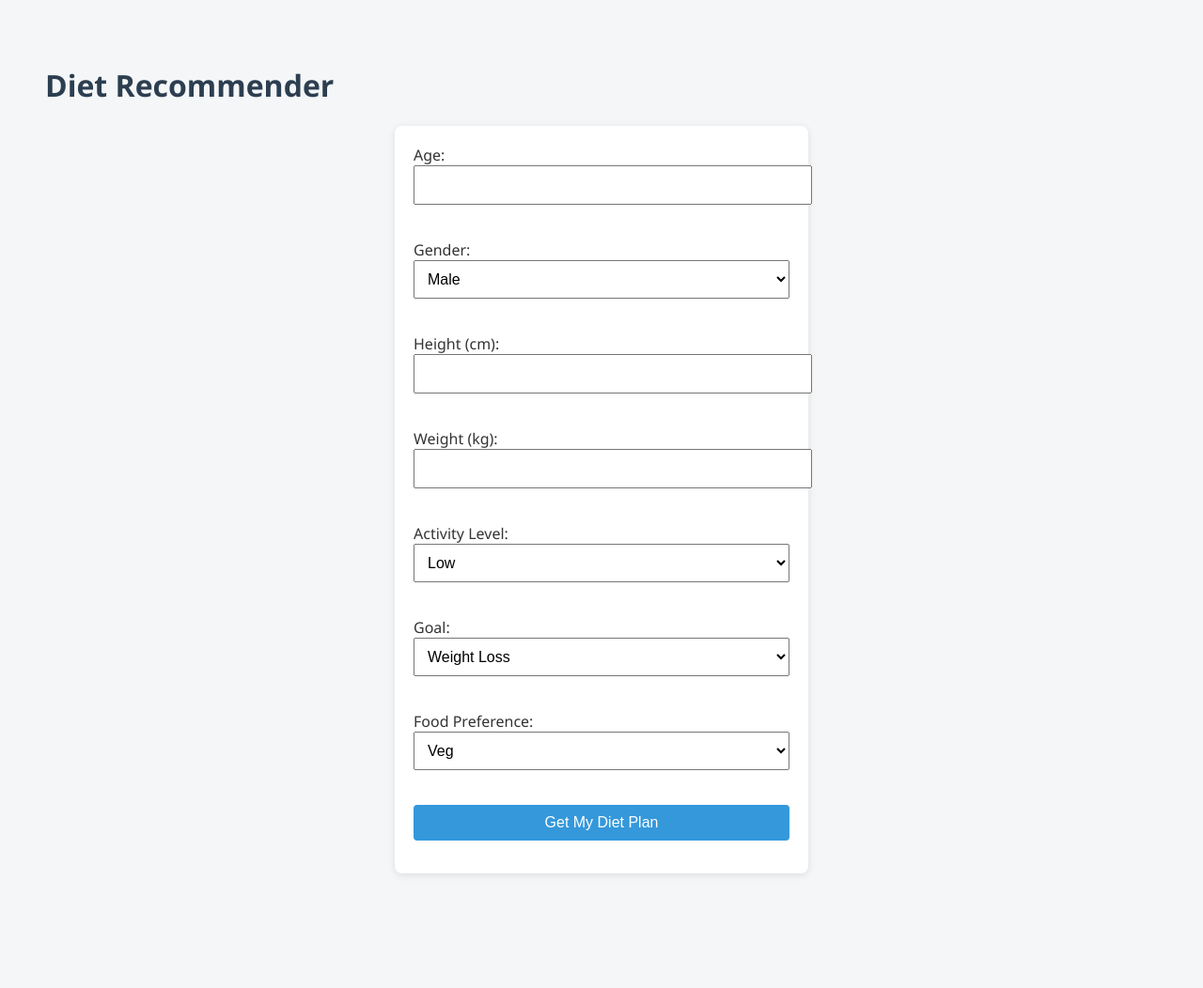
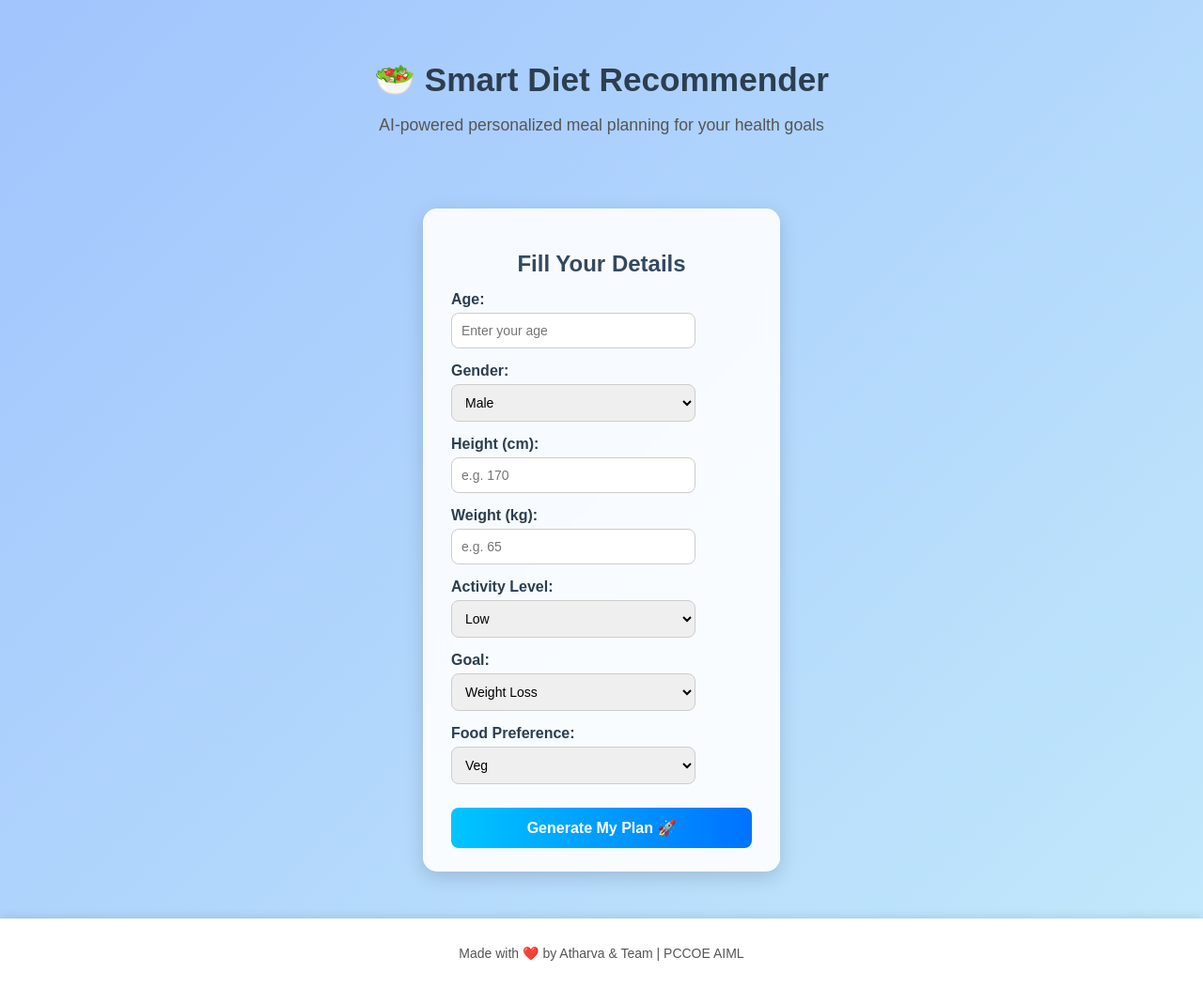
Before and after one commit to Atharvaa09/Diet-recommender, a Flask app: page / in a window 1280 px wide. Shown: the whole page at 94% size. Before the commit the page ends 932 px from the top, so only its background shows below. Run offline with Flask 3, Linux system fonts and the light colour scheme.

Commit message:
improvement in css and templates file

```diff
--- a/static/style.css
+++ b/static/style.css
@@ -1,44 +1,173 @@
+/* ---------- GLOBAL STYLING ---------- */
 body {
-  font-family: 'Segoe UI', sans-serif;
-  background-color: #f4f6f8;
-  padding: 40px;
+  font-family: 'Poppins', sans-serif;
+  margin: 0;
+  padding: 0;
+  background: linear-gradient(135deg, #A1C4FD, #C2E9FB);
   color: #333;
 }
 
-h1, h2 {
+header {
+  text-align: center;
+  padding: 40px 20px 10px;
   color: #2c3e50;
 }
 
-form {
-  background: #fff;
-  padding: 20px;
-  border-radius: 8px;
-  max-width: 400px;
-  margin: auto;
-  box-shadow: 0 2px 8px rgba(0,0,0,0.1);
+header h1 {
+  font-size: 2.2rem;
+  margin-bottom: 5px;
 }
 
-input, select, button {
-  display: block;
-  width: 100%;
-  margin-bottom: 15px;
-  padding: 10px;
-  font-size: 16px;
+header p {
+  font-size: 1.1rem;
+  color: #555;
 }
 
+main {
+  display: flex;
+  justify-content: center;
+  align-items: center;
+  min-height: 70vh;
+  padding: 20px; /* Prevents overflow on small screens */
+}
+
+footer {
+  text-align: center;
+  padding: 15px;
+  background-color: #fff;
+  color: #555;
+  font-size: 14px;
+  box-shadow: 0 -2px 10px rgba(0,0,0,0.1);
+}
+
+/* ---------- INDEX PAGE ---------- */
+.form-card {
+  background-color: rgba(255, 255, 255, 0.9);
+  backdrop-filter: blur(10px);
+  border-radius: 15px;
+  box-shadow: 0 6px 20px rgba(0, 0, 0, 0.15);
+  width: 320px;           /* slimmer and balanced */
+  max-width: 90%;
+  text-align: left;
+  margin: 30px auto;
+  padding: 25px 30px;
+  transition: all 0.2s ease;
+}
+
+.form-card h2 {
+  color: #34495e;
+  text-align: center;
+  margin-bottom: 15px;
+}
+
+.form-group {
+  margin-bottom: 15px;
+}
+
+.form-group label {
+  font-weight: 600;
+  color: #2c3e50;
+  display: block;
+  margin-bottom: 5px;
+}
+
+.form-group input,
+.form-group select {
+  width: 100%;
+  max-width: 260px;     /* keeps it neat */
+  padding: 10px;
+  border-radius: 8px;
+  border: 1px solid #ccc;
+  font-size: 14px;
+  box-sizing: border-box;
+}
+
+/* ---------- BUTTONS ---------- */
 button {
-  background-color: #3498db;
+  width: 100%;
+  padding: 12px;
+  border: none;
+  border-radius: 8px;
+  background: linear-gradient(90deg, #00c6ff, #0072ff);
   color: white;
-  border: none;
-  border-radius: 4px;
+  font-size: 16px;
+  font-weight: 600;
   cursor: pointer;
+  transition: all 0.3s ease;
+  margin-top: 10px;
 }
 
 button:hover {
-  background-color: #2980b9;
+  background: linear-gradient(90deg, #0072ff, #00c6ff);
+  box-shadow: 0 4px 10px rgba(0, 114, 255, 0.4);
+  transform: translateY(-2px);
 }
 
-ul {
-  list-style-type: disc;
-  padding-left: 20px;
+/* ---------- RESULT PAGE ---------- */
+.result-card {
+  background-color: #fff;
+  padding: 30px;
+  border-radius: 15px;
+  box-shadow: 0 8px 25px rgba(0,0,0,0.15);
+  width: 400px;
+  max-width: 90%;
+  text-align: center;
+  margin: 40px auto;
 }
+
+.result-card h2 {
+  color: #2c3e50;
+  margin-bottom: 10px;
+}
+
+.result-card .highlight {
+  font-size: 28px;
+  font-weight: 700;
+  color: #27ae60;
+}
+
+.result-card h3 span {
+  color: #2980b9;
+}
+
+.meal-list {
+  margin-top: 20px;
+  display: flex;
+  flex-direction: column;
+  gap: 15px;
+}
+
+.meal-item {
+  background: linear-gradient(135deg, #E0C3FC, #8EC5FC);
+  border-radius: 10px;
+  padding: 15px;
+  display: flex;
+  align-items: center;
+  justify-content: flex-start;
+  box-shadow: 0 3px 8px rgba(0,0,0,0.1);
+  transition: transform 0.2s ease;
+}
+
+.meal-item:hover {
+  transform: scale(1.03);
+}
+
+.meal-emoji {
+  font-size: 22px;
+  margin-right: 10px;
+}
+
+.back-btn {
+  display: inline-block;
+  margin-top: 25px;
+  padding: 10px 20px;
+  background-color: #6a5acd;
+  color: white;
+  text-decoration: none;
+  border-radius: 8px;
+  transition: 0.3s;
+}
+
+.back-btn:hover {
+  background-color: #5848c2;
+}
--- a/templates/index.html
+++ b/templates/index.html
@@ -1,37 +1,78 @@
-<!doctype html>
-<html>
-  <head><title>Diet Recommender</title></head>
+<!DOCTYPE html>
+<html lang="en">
+<head>
+  <meta charset="UTF-8">
+  <meta name="viewport" content="width=device-width, initial-scale=1.0">
+  <title>Diet Recommender | Home</title>
+  <link rel="stylesheet" href="{{ url_for('static', filename='style.css') }}">
+</head>
 <body>
-    <h1>Diet Recommender</h1>
-    <link rel="stylesheet" href="{{ url_for('static', filename='style.css') }}">
-    <form action="/recommend" method="post">
-      Age: <input name="age" required><br>
-      Gender:
-      <select name="gender">
+  <header>
+    <h1>🥗 Smart Diet Recommender</h1>
+    <p>AI-powered personalized meal planning for your health goals</p>
+  </header>
+
+  <main>
+    <div class="form-card enhanced">
+      <h2>Fill Your Details</h2>
+      <form action="/recommend" method="POST">
+        <div class="form-group">
+          <label>Age:</label>
+          <input type="number" name="age" placeholder="Enter your age" required>
+        </div>
+
+        <div class="form-group">
+          <label>Gender:</label>
+          <select name="gender" required>
             <option>Male</option>
             <option>Female</option>
-      </select><br>
-      Height (cm): <input name="height" required><br>
-      Weight (kg): <input name="weight" required><br>
-      Activity Level:
-      <select name="activity">
+          </select>
+        </div>
+
+        <div class="form-group">
+          <label>Height (cm):</label>
+          <input type="number" name="height" placeholder="e.g. 170" required>
+        </div>
+
+        <div class="form-group">
+          <label>Weight (kg):</label>
+          <input type="number" name="weight" placeholder="e.g. 65" required>
+        </div>
+
+        <div class="form-group">
+          <label>Activity Level:</label>
+          <select name="activity" required>
             <option value="low">Low</option>
             <option value="medium">Medium</option>
             <option value="high">High</option>
-      </select><br>
-      Goal:
-      <select name="goal">
+          </select>
+        </div>
+
+        <div class="form-group">
+          <label>Goal:</label>
+          <select name="goal" required>
             <option value="weight_loss">Weight Loss</option>
             <option value="muscle_gain">Muscle Gain</option>
             <option value="maintain">Maintain</option>
-      </select><br>
-      Food Preference:
-      <select name="preference">
+          </select>
+        </div>
+
+        <div class="form-group">
+          <label>Food Preference:</label>
+          <select name="preference" required>
             <option>Veg</option>
             <option>Non-Veg</option>
             <option>Vegan</option>
-      </select><br>
-      <button type="submit">Get My Diet Plan</button>
+          </select>
+        </div>
+
+        <button type="submit">Generate My Plan 🚀</button>
       </form>
+    </div>
+  </main>
+
+  <footer>
+    <p>Made with ❤️ by Atharva & Team | PCCOE AIML</p>
+  </footer>
 </body>
 </html>
```
Also changed, not shown: templates/result.html (+36 -14 lines). Lines whose indentation alone changed are shown as unchanged.
